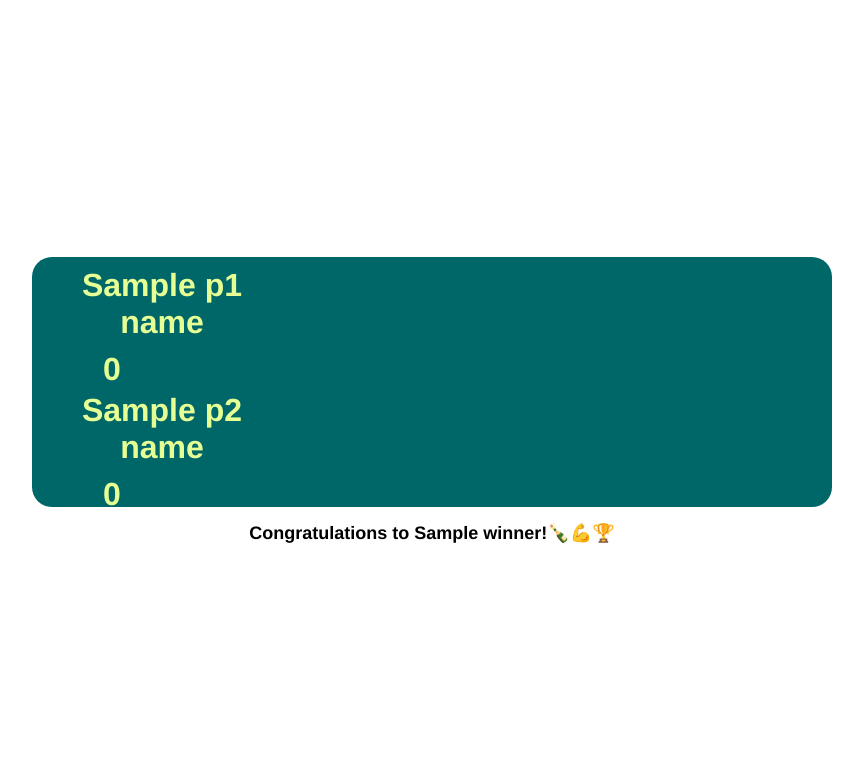
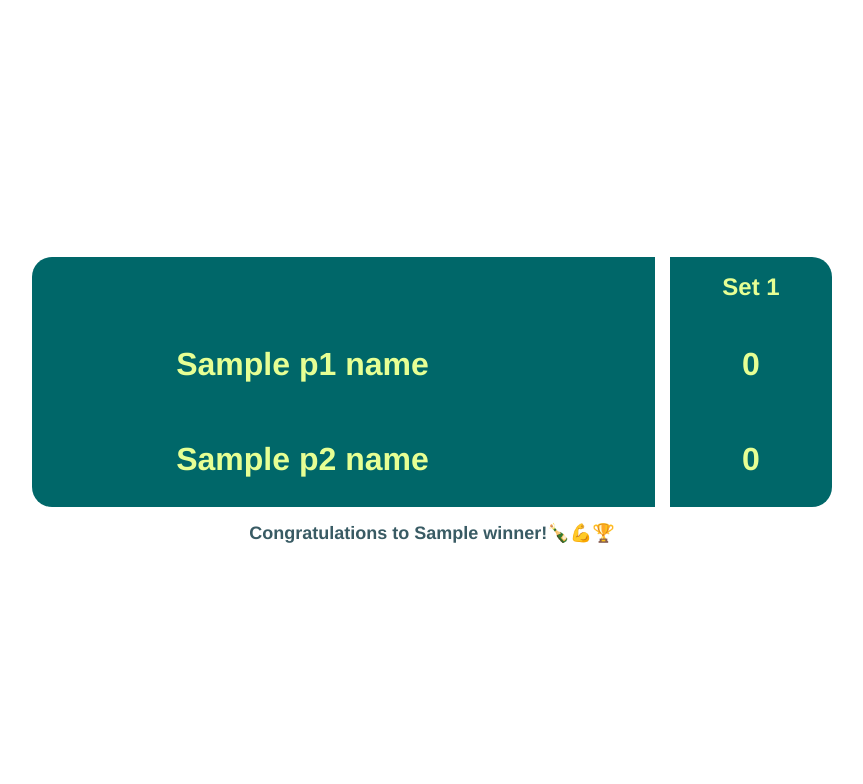
Before and after one commit to Gevorji/tennis-scoreboard-project, a Python web app: template web/static_content/layout/templates/winner-page.jinja in a window 1280 px wide. Shown: the part 64-848 px from the top of the page, without its empty margins (208-1071 px from the left). Run offline with Jinja, Linux system fonts and the light colour scheme; the template is opened without the code that fills it: most values are stand-ins (such as "Sample title", 1, 10 or a date in 2020).

Commit message:
Change winner page scoreboard implementation from divs to table

```diff
--- a/web/static_content/layout/templates/winner-page.jinja
+++ b/web/static_content/layout/templates/winner-page.jinja
@@ -8,29 +8,38 @@
 <body class="main-content-holder">
     {% include 'nav.jinja' %}
     <div class="centering-flexbox" style="flex-direction: column">
-        <div class="scoreboard-itself scoreboard-text ts-scoreboard-bg-color ts-txt-on-dark-bg-color" style="font-size: 2em">
-            <div class="player-score-row">
-                <div class="player-name-cell">{{ p1_name }}</div>
-                <div class="serve-indicator-cell">
-                </div>
-                {% for _set in score.sets %}
-                <div class="score-cell {{ 'set-winner-highlighting' if _set.winner is eq(1) }}">
-                    {{ _set.games|map(attribute='winner')|select('eq', 1)|list|length }}
-                </div>
-                {% endfor %}
-            </div>
-            <div class="player-score-row">
-                <div class="player-name-cell">{{ p2_name }}</div>
-                <div class="serve-indicator-cell">
-                </div>
-                {% for _set in score.sets %}
-                <div class="score-cell {{ 'set-winner-highlighting' if _set.winner is eq(2) }}">
+        <table class="scoreboard-itself scoreboard-text ts-scoreboard-bg-color ts-txt-on-dark-bg-color" style="font-size: 2rem">
+                <tr style="font-size: 1.5rem">
+                    <td class="player-name-cell" style="padding: 30px 0px"></td>
+                    <td class="serve-indicator-cell"></td>
+                    {% for _set in score.sets %}
+                        <td class="score-cell">Set {{ loop.index }}</td>
+                    {% endfor %}
+                </tr>
+                <tr class="player-score-row">
+                    <td class="player-name-cell">
+                        {{ p1_name }}
+                    </td>
+                    <td class="serve-indicator-cell"></td>
+                    {% for _set in score.sets %}
+                    <td class="score-cell {{ 'set-winner-highlighting' if _set.winner is eq(1) }}">
+                        {{ _set.games|map(attribute='winner')|select('eq', 1)|list|length }}
+                    </td>
+                    {% endfor %}
+                </tr>
+                <tr class="player-score-row">
+                    <td class="player-name-cell">
+                        {{ p2_name }}
+                    </td>
+                    <td class="serve-indicator-cell"></td>
+                    {% for _set in score.sets %}
+                    <td class="score-cell {{ 'set-winner-highlighting' if _set.winner is eq(2) }}">
                     {{ _set.games|map(attribute='winner')|select('eq', 2)|list|length }}
-                </div>
-                {% endfor %}
-            </div>
-        </div>
-        <div class="scoreboard-text" style="margin-top: 15px; text-align:center">
+                    </td>
+                    {% endfor %}
+                </tr>
+            </table>
+        <div class="scoreboard-text ts-txt-on-light-bg-color" style="margin-top: 15px; text-align:center">
             Congratulations to {{ winner }}!&#127870&#128170&#x1F3C6
         </div>
 
```
